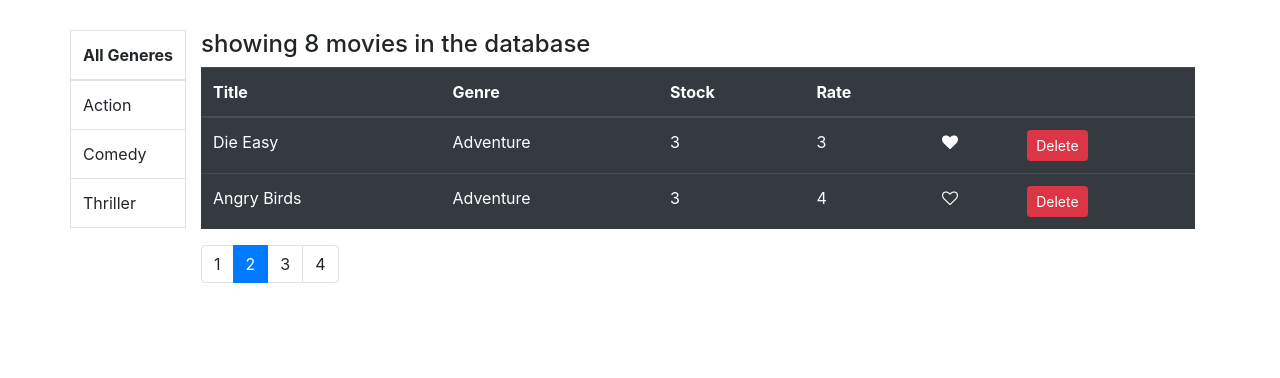
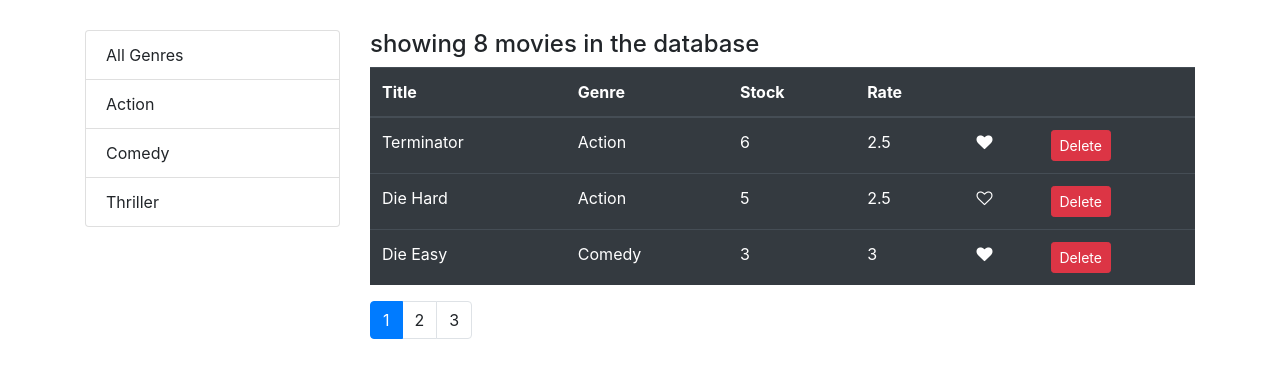
Before and after one commit to selahabdu/Vidly-App-React, a React (Create React App) app in the folder vidly/: page / in a window 1280 px wide. Shown: the top 378 px of the page. Built offline with nearby package versions, Linux system fonts and the light colour scheme.

Commit message:
Genres ListGroup, fakeGenreService, filter
Adding list-group, filtering when genre in the list group is selected based on the genre of the movie, adding all genres filter

```diff
--- a/vidly/src/components/common/geners.jsx
+++ b/vidly/src/components/common/geners.jsx
@@ -1,24 +1,33 @@
-const Generes = () => {
+import React, { Component } from "react";
+
+const Generes = (props) => {
+  const { items, textProperty, valueProperty, onItemSelect, selectedItem } =
+    props;
+
   return (
-    <table className="table table-bordered ">
-      <thead>
-        <tr>
-          <th>All Generes</th>
-        </tr>
-      </thead>
-      <tbody>
-        <tr>
-          <td>Action</td>
-        </tr>
-        <tr>
-          <td>Comedy</td>
-        </tr>
-        <tr>
-          <td>Thriller</td>
-        </tr>
-      </tbody>
-    </table>
+    <ul className="list-group">
+      {items.map((item) => {
+        return (
+          <li
+            onClick={() => onItemSelect(item)}
+            key={item[valueProperty]}
+            className={
+              item === selectedItem
+                ? "list-group-item active"
+                : "list-group-item"
+            }
+          >
+            {item[textProperty]}
+          </li>
+        );
+      })}
+    </ul>
   );
 };
 
+//default props
+Generes.defaultProps = {
+  textProperty: "name",
+  valueProperty: "_id",
+};
 export default Generes;
--- a/vidly/src/components/movies.jsx
+++ b/vidly/src/components/movies.jsx
@@ -3,15 +3,25 @@ import { getMovies } from "../services/fakeMovieService";
 import Like from "./common/like";
 import Pagination from "./common/pagination";
 import { paginate } from "../utils/paginate";
+import { getGenres } from "../services/fakeGenreService";
 import Generes from "./common/geners";
+import { filter } from "lodash";
 
 class Movies extends Component {
   state = {
-    movies: getMovies(),
-    pageSize: 2,
-    currentPage: 2,
+    movies: [],
+    pageSize: 3,
+    currentPage: 1,
+    genres: [],
   };
 
+  componentDidMount() {
+    const genres = [{ name: "All Genres" }, ...getGenres()];
+    this.setState({
+      movies: getMovies(),
+      genres: genres,
+    });
+  }
   handleDelete = (li_id) => {
     let movies = this.state.movies.filter((mov) => {
       return mov._id !== li_id;
@@ -29,22 +39,36 @@ class Movies extends Component {
   handlePageChange = (page) => {
     this.setState({ currentPage: page });
   };
+  handleGenreSelect = (genre) => {
+    console.log(genre);
+    this.setState({ selectedGenre: genre, currentPage: 1 });
+    console.log(genre);
+  };
   render() {
     const { length: count } = this.state.movies;
-    const { currentPage, pageSize, movies } = this.state;
+    const { currentPage, pageSize, movies, selectedGenre } = this.state;
 
-    const movie = paginate(movies, currentPage, pageSize);
+    const filterd =
+      selectedGenre && selectedGenre._id
+        ? movies.filter((m) => m.genre._id === selectedGenre._id)
+        : movies;
+
+    const movie = paginate(filterd, currentPage, pageSize);
     if (count === 0) return <h2> there is no data in the database</h2>;
 
     return (
       <>
         <div className="row">
-          <div className="col-2.5">
+          <div className="col-3 ">
             {/* <div className="col-responsive-md"> */}
-            <Generes />
+            <Generes
+              items={this.state.genres}
+              selectedItem={this.state.selectedGenre}
+              onItemSelect={this.handleGenreSelect}
+            />
           </div>
           <div className="col">
-            <h4> showing {count} movies in the database</h4>
+            <h4> showing {filterd.length} movies in the database</h4>
             <table className="table table-dark">
               <thead>
                 <tr className="">
@@ -82,7 +106,7 @@ class Movies extends Component {
               </tbody>
             </table>
             <Pagination
-              itemsCount={count}
+              itemsCount={filterd.length}
               pageSize={pageSize}
               currentPage={currentPage}
               onPageChange={this.handlePageChange}
--- a/vidly/src/services/fakeGenreService.js
+++ b/vidly/src/services/fakeGenreService.js
@@ -0,0 +1,9 @@
+export const genres = [
+  { _id: "123", name: "Action" },
+  { _id: "1234", name: "Comedy" },
+  { _id: "12345", name: "Thriller" },
+];
+
+export function getGenres() {
+  return genres.filter((g) => g);
+}
--- a/vidly/src/services/fakeMovieService.js
+++ b/vidly/src/services/fakeMovieService.js
@@ -3,7 +3,7 @@ const movies = [
   {
     _id: "12345",
     title: "Terminator",
-    genre: { _id: "1", name: "Action" },
+    genre: { _id: "123", name: "Action" },
     numberInStock: 6,
     dailyRentalRate: 2.5,
     publishDate: "2018-01-03",
@@ -12,7 +12,7 @@ const movies = [
   {
     _id: "12355",
     title: "Die Hard",
-    genre: { _id: "12", name: "Action" },
+    genre: { _id: "123", name: "Action" },
     numberInStock: 5,
     dailyRentalRate: 2.5,
     isLiked: false,
@@ -20,7 +20,7 @@ const movies = [
   {
     _id: "12365",
     title: "Die Easy",
-    genre: { _id: "123", name: "Adventure" },
+    genre: { _id: "1234", name: "Comedy" },
     numberInStock: 3,
     dailyRentalRate: 3,
     isLiked: true,
@@ -28,7 +28,7 @@ const movies = [
   {
     _id: "12337",
     title: "Angry Birds",
-    genre: { _id: "1234", name: "Adventure" },
+    genre: { _id: "1234", name: "Comedy" },
     numberInStock: 3,
     dailyRentalRate: 4,
     isLiked: false,
@@ -36,7 +36,7 @@ const movies = [
   {
     _id: "12366",
     title: "Diie",
-    genre: { _id: "1223", name: "Adventure" },
+    genre: { _id: "1234", name: "Comedy" },
     numberInStock: 3,
     dailyRentalRate: 3,
     isLiked: true,
@@ -44,7 +44,7 @@ const movies = [
   {
     _id: "1237",
     title: "Angry ",
-    genre: { _id: "12234", name: "Adventure" },
+    genre: { _id: "12345", name: "Thriller" },
     numberInStock: 3,
     dailyRentalRate: 4,
     isLiked: false,
@@ -52,7 +52,7 @@ const movies = [
   {
     _id: "1236",
     title: "Die",
-    genre: { _id: "1123", name: "Adventure" },
+    genre: { _id: "123", name: "Action" },
     numberInStock: 3,
     dailyRentalRate: 3,
     isLiked: true,
@@ -60,7 +60,7 @@ const movies = [
   {
     _id: "12377",
     title: "Angry Birr",
-    genre: { _id: "11123", name: "Adventure" },
+    genre: { _id: "1234", name: "Comedy" },
     numberInStock: 3,
     dailyRentalRate: 4,
     isLiked: false,
```
